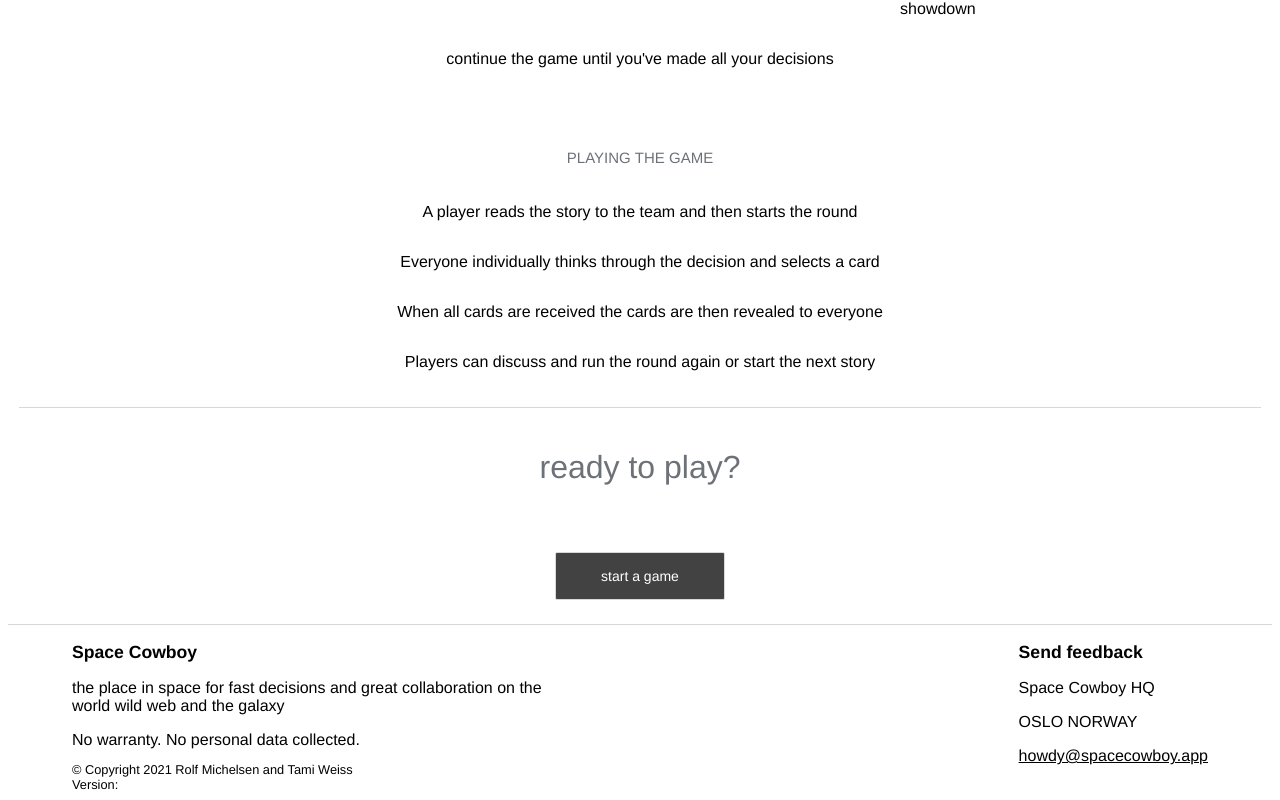
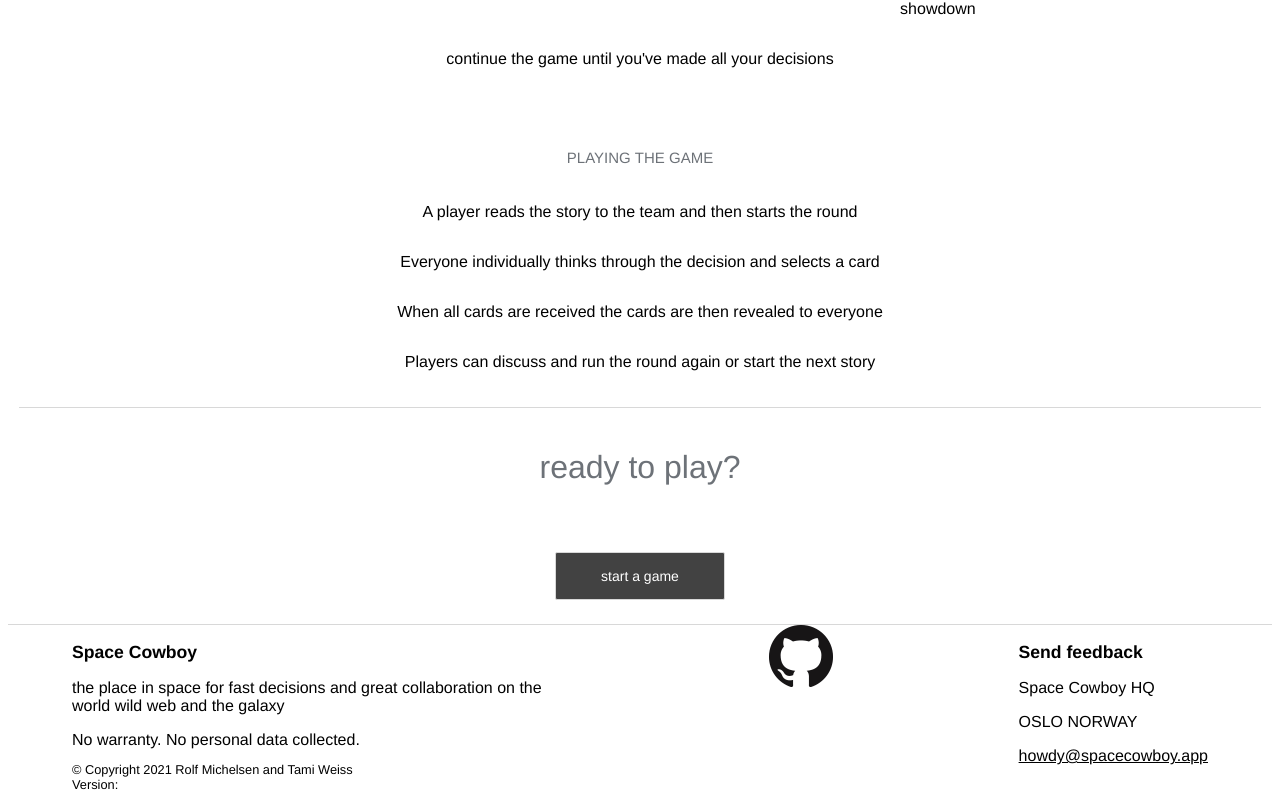
Before and after one commit to spacecowboy-app/Spacecowboy, a React app in the folder app/: page /about in a window 1280 px wide. Shown: the part 508-1308 px from the top of the page. Built offline with nearby package versions, Linux system fonts and the light colour scheme.

Commit message:
Add link to spacecowboy github organization

```diff
--- a/app/src/component/footer.css
+++ b/app/src/component/footer.css
@@ -45,6 +45,11 @@
     padding: 0 4em;
 }
 
+.footerLinksPanel {
+    flex: 0 0 content;
+    padding: 0 4em;
+}
+
 .footerInfoStrong {
     font-weight: bold;
     font-size: 110%;
--- a/app/src/component/footer.tsx
+++ b/app/src/component/footer.tsx
@@ -19,6 +19,8 @@ import React from "react";
 import Configuration from "../Config";
 
 import "./footer.css";
+import GitHubLogo from "../images/GitHub-Mark-64px.png";
+
 
 /**
  * Application footer
@@ -35,6 +37,9 @@ export default function FooterPanel(): JSX.Element
                 <p className="copyrightnotice">&copy; Copyright 2021 Rolf Michelsen and Tami Weiss<br/>
                                                 Version: {Configuration.Version}</p>
             </div>
+            <div className="footerLinksPanel">
+                <a href="https://github.com/spacecowboy-app"><img src={GitHubLogo} /></a>
+            </div>
             <div className="footerContactPanel">
                 <p className="footerInfoStrong">Send feedback</p>
                 <p>Space Cowboy HQ</p>
```
